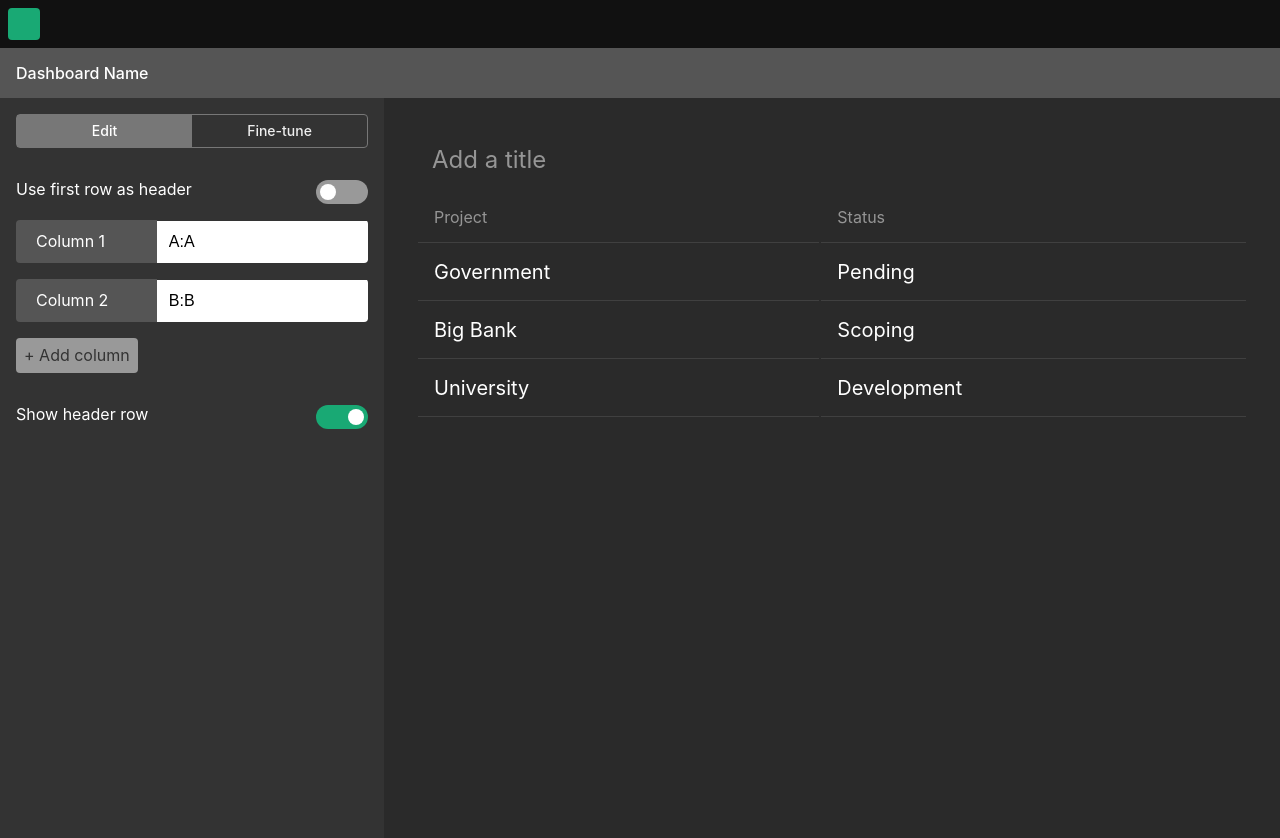
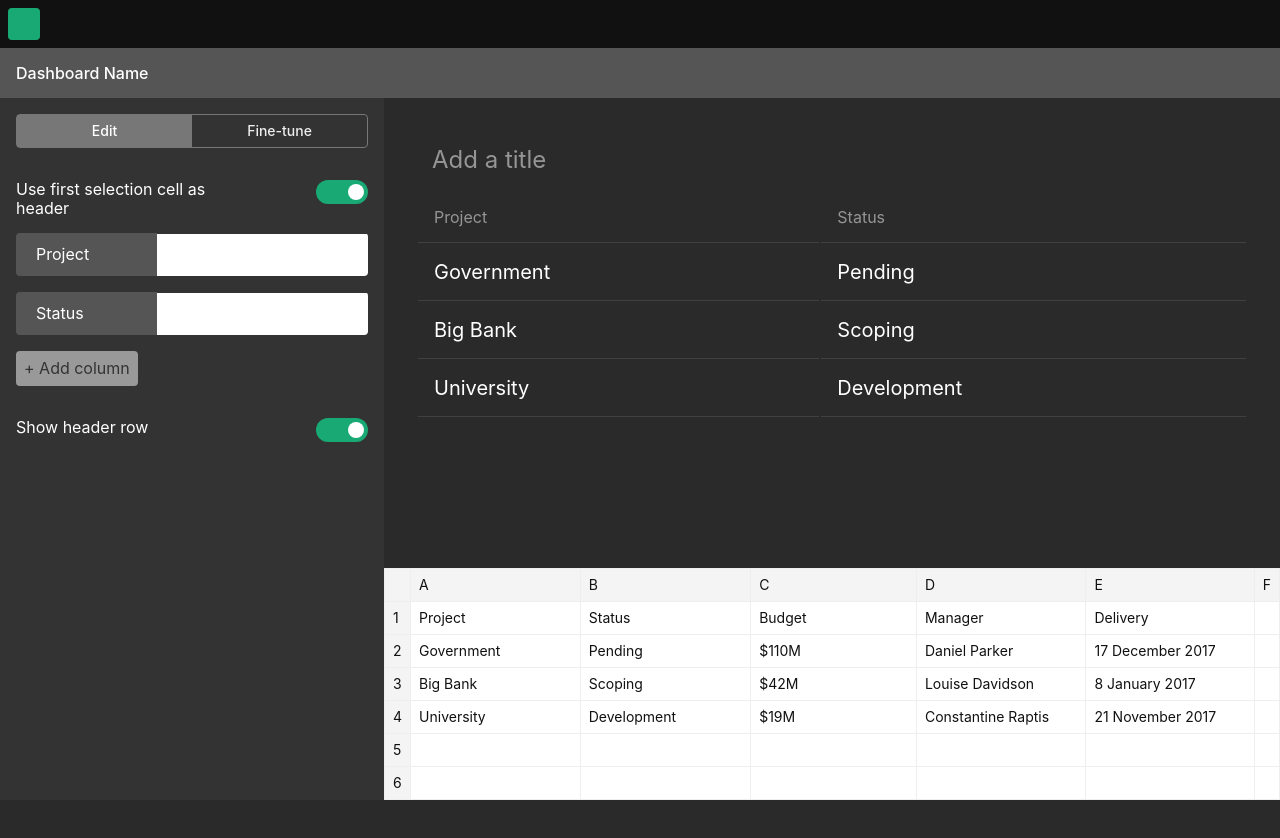
Before and after one commit to jackgeckoboard/table-widget-config, a React (Create React App) app: page / in a window 1280 px wide. Shown: the top 838 px of the page. After the commit the page ends 800 px from the top, so only its background shows below. Built offline with nearby package versions, Linux system fonts and the light colour scheme.

Commit message:
added spreadsheet preview

```diff
--- a/package.json
+++ b/package.json
@@ -3,14 +3,18 @@
   "version": "0.1.0",
   "private": true,
   "dependencies": {
+    "gh-pages": "^1.0.0",
     "react": "^15.6.1",
     "react-dom": "^15.6.1",
     "react-scripts": "1.0.13"
   },
   "scripts": {
+    "predeploy": "npm run build",
+    "deploy": "gh-pages -d build",
     "start": "react-scripts start",
     "build": "react-scripts build",
     "test": "react-scripts test --env=jsdom",
     "eject": "react-scripts eject"
-  }
+  },
+  "homepage": "https://jackgeckoboard.github.io/table-widget-config"
 }
--- a/src/App.js
+++ b/src/App.js
@@ -1,48 +1,43 @@
 import React, { Component } from "react";
+import ColumnConfig from "./components/ColumnConfig";
 import Visualization from "./components/Visualization";
+import SpreadsheetPreview from "./components/SpreadsheetPreview";
 
 class App extends Component {
   constructor(props) {
     super(props);
     this.state = {
-      columns: [
-        {
-          key: 0,
-          label: "Column 1",
-          value: "A:A"
-        },
-        {
-          key: 1,
-          label: "Column 2",
-          value: "B:B"
-        }
-      ],
-      firstRowAsHeader: false,
+      firstRowAsHeader: true,
       menuOpen: false,
       menuPositionTop: 0,
       menuPositionLeft: 0,
-      showHeaderRow: true
+      showHeaderRow: true,
+      numberOfColumns: 2,
+      headings: ["Project", "Status", "Budget", "Manager", "Delivery"],
+      rows: [
+        ["Government", "Pending", "$110M", "Daniel Parker", "17 December 2017"],
+        ["Big Bank", "Scoping", "$42M", "Louise Davidson", "8 January 2018"],
+        [
+          "University",
+          "Development",
+          "$19M",
+          "Constantine Raptis",
+          "21 November 2017"
+        ]
+      ]
     };
   }
 
   handleAddColumn() {
-    const newColumn = {
-      key: this.state.columns.length + 1,
-      label: "Column " + (this.state.columns.length + 1),
-      value: " "
-    };
-
     this.setState({
-      columns: [...this.state.columns, newColumn]
+      numberOfColumns: this.state.numberOfColumns + 1
     });
   }
 
   handleDeleteColumn() {
-    if (this.state.columns.length > 2) {
-      var newColumns = this.state.columns;
-      newColumns.pop();
+    if (this.state.numberOfColumns > 2) {
       this.setState({
-        columns: newColumns
+        numberOfColumns: this.state.numberOfColumns - 1
       });
     }
     this.setState({
@@ -91,9 +86,7 @@ class App extends Component {
   }
 
   render() {
-    const multiColumn = this.state.columns.length > 2;
-
-    const disabled = this.state.columns.length > 4;
+    const disabled = this.state.numberOfColumns > 4;
 
     const firstRowAsHeader = this.state.firstRowAsHeader;
 
@@ -115,7 +108,10 @@ class App extends Component {
           <span className="pa3 dib fw5">Dashboard Name</span>
         </div>
         <div className="w-100 cf">
-          <div className="vh-100 bg-dark-gray w-30 pa3 fl">
+          <div
+            className="bg-dark-gray w-30 pa3 fl"
+            style={{ height: "calc(100vh - 98px)" }}
+          >
             <div className="w-100 br2 ba b--gray mb4">
               <div className="bg-gray pa2 tc fw5 f6 w-50 dib">Edit</div>
               <div className="pa2 tc fw5 f6 w-50 dib light-gray">Fine-tune</div>
@@ -125,7 +121,7 @@ class App extends Component {
               className="mb3 cf"
               onClick={this.switchFirstRowAsHeader.bind(this)}
             >
-              <div className="fl w-70">Use first row as header</div>
+              <div className="fl w-70">Use first selection cell as header</div>
               {firstRowAsHeader ? (
                 <div className="fr bg-green br4">
                   <div className="h1 w1 br4 mv1 mr1 ml4 bg-white" />
@@ -136,37 +132,13 @@ class App extends Component {
                 </div>
               )}
             </div>
-
-            {this.state.columns.map(function(column) {
-              return (
-                <div className="w-100 br2 overflow-hidden mb3">
-                  <div className="bg-mid-gray hover-bg-gray pv2 pl3 pr2 w-40 dib">
-                    <div className="pa1">
-                      {column.label}
-                      {multiColumn && (
-                        <span
-                          className="fr pointer pl2"
-                          onClick={this.openColumnMenu.bind(this)}
-                          ref={column.key}
-                        >
-                          <i className="fa fa-ellipsis-v" />
-                        </span>
-                      )}
-                    </div>
-                  </div>
-                  <div
-                    className="pa1 w-60 dib bg-white near-black"
-                    style={{ height: 42 }}
-                  >
-                    <input
-                      type="text"
-                      className="pa2 bn"
-                      value={column.value}
-                    />
-                  </div>
-                </div>
-              );
-            }, this)}
+            <ColumnConfig
+              columns={this.state.headings}
+              numberOfColumns={this.state.numberOfColumns}
+              firstRowAsHeader={this.state.firstRowAsHeader}
+              multiColumn={this.state.numberOfColumns > 2}
+              openColumnMenu={this.openColumnMenu.bind(this)}
+            />
             {menuOpen && (
               <div
                 className="pa2 bg-light-gray br1 absolute ba b--moon-gray dark-gray f6"
@@ -204,11 +176,19 @@ class App extends Component {
               )}
             </div>
           </div>
-          <div className="w-70 fl pa4">
+          <div
+            className="w-70 fl pa4 relative"
+            style={{ height: "calc(100vh - 98px)" }}
+          >
             <Visualization
               showHeaderRow={this.state.showHeaderRow}
-              columns={this.state.columns.length}
+              numberOfColumns={this.state.numberOfColumns}
+              headings={this.state.headings}
+              rows={this.state.rows}
             />
+            <div className="absolute bottom-0 left-0 right-0">
+              <SpreadsheetPreview />
+            </div>
           </div>
         </div>
       </div>
--- /dev/null
+++ b/src/components/ColumnConfig.js
@@ -0,0 +1,48 @@
+import React, { Component } from "react";
+
+class ColumnConfig extends Component {
+  openColumnMenu(event) {
+    this.props.openColumnMenu(event);
+  }
+  render() {
+    return (
+      <div>
+        {this.props.columns.map(function(column, index) {
+          if (index < this.props.numberOfColumns) {
+            return (
+              <div className="w-100 br2 overflow-hidden mb3">
+                <div className="bg-mid-gray hover-bg-gray pv2 pl3 pr2 w-40 dib">
+                  <div className="pa1">
+                    {this.props.firstRowAsHeader ? (
+                      column
+                    ) : (
+                      "Column " + (index + 1)
+                    )}
+
+                    {this.props.multiColumn && (
+                      <span
+                        className="fr pointer pl2"
+                        onClick={this.openColumnMenu.bind(this)}
+                        ref={column.key}
+                      >
+                        <i className="fa fa-ellipsis-v" />
+                      </span>
+                    )}
+                  </div>
+                </div>
+                <div
+                  className="pa1 w-60 dib bg-white near-black"
+                  style={{ height: 42 }}
+                >
+                  <input type="text" className="pa2 bn" value={column.value} />
+                </div>
+              </div>
+            );
+          }
+        }, this)}
+      </div>
+    );
+  }
+}
+
+export default ColumnConfig;
--- /dev/null
+++ b/src/components/SpreadsheetPreview.js
@@ -0,0 +1,79 @@
+import React, { Component } from "react";
+
+class SpreadsheetPreview extends Component {
+  render() {
+    return (
+      <div className="bg-white near-black sans-serif w-100">
+        <table className="w-100 f6 collapse">
+          <tr className=" bg-near-white">
+            <th className=" pa2 ba b--light-gray fw4 tl" />
+            <th className="w-20 pa2 ba b--light-gray fw4 tl">A</th>
+            <th className="w-20 pa2 ba b--light-gray fw4 tl">B</th>
+            <th className="w-20 pa2 ba b--light-gray fw4 tl">C</th>
+            <th className="w-20 pa2 ba b--light-gray fw4 tl">D</th>
+            <th className="w-20 pa2 ba b--light-gray fw4 tl">E</th>
+            <th className="w-20 pa2 ba b--light-gray fw4 tl">F</th>
+          </tr>
+          <tr className="">
+            <td className="pa2 ba b--light-gray bg-near-white fw4">1</td>
+            <td className="w-20 pa2 ba b--light-gray fw4">Project</td>
+            <td className="w-20 pa2 ba b--light-gray fw4">Status</td>
+            <td className="w-20 pa2 ba b--light-gray fw4">Budget</td>
+            <td className="w-20 pa2 ba b--light-gray fw4">Manager</td>
+            <td className="w-20 pa2 ba b--light-gray fw4">Delivery</td>
+            <td className="w-20 pa2 ba b--light-gray fw4" />
+          </tr>
+          <tr className="">
+            <td className="pa2 ba b--light-gray bg-near-white fw4">2</td>
+            <td className="w-20 pa2 ba b--light-gray fw4">Government</td>
+            <td className="w-20 pa2 ba b--light-gray fw4">Pending</td>
+            <td className="w-20 pa2 ba b--light-gray fw4">$110M</td>
+            <td className="w-20 pa2 ba b--light-gray fw4">Daniel Parker</td>
+            <td className="w-20 pa2 ba b--light-gray fw4">17 December 2017</td>
+            <td className="w-20 pa2 ba b--light-gray fw4" />
+          </tr>
+          <tr className="">
+            <td className="pa2 ba b--light-gray bg-near-white fw4">3</td>
+            <td className="w-20 pa2 ba b--light-gray fw4">Big Bank</td>
+            <td className="w-20 pa2 ba b--light-gray fw4">Scoping</td>
+            <td className="w-20 pa2 ba b--light-gray fw4">$42M</td>
+            <td className="w-20 pa2 ba b--light-gray fw4">Louise Davidson</td>
+            <td className="w-20 pa2 ba b--light-gray fw4">8 January 2017</td>
+            <td className="w-20 pa2 ba b--light-gray fw4" />
+          </tr>
+          <tr className="">
+            <td className="pa2 ba b--light-gray bg-near-white fw4">4</td>
+            <td className="w-20 pa2 ba b--light-gray fw4">University</td>
+            <td className="w-20 pa2 ba b--light-gray fw4">Development</td>
+            <td className="w-20 pa2 ba b--light-gray fw4">$19M</td>
+            <td className="w-20 pa2 ba b--light-gray fw4">
+              Constantine Raptis
+            </td>
+            <td className="w-20 pa2 ba b--light-gray fw4">21 November 2017</td>
+            <td className="w-20 pa2 ba b--light-gray fw4" />
+          </tr>
+          <tr className="">
+            <td className="pa2 ba b--light-gray bg-near-white fw4">5</td>
+            <td className="w-20 pa2 ba b--light-gray fw4" />
+            <td className="w-20 pa2 ba b--light-gray fw4" />
+            <td className="w-20 pa2 ba b--light-gray fw4" />
+            <td className="w-20 pa2 ba b--light-gray fw4" />
+            <td className="w-20 pa2 ba b--light-gray fw4" />
+            <td className="w-20 pa2 ba b--light-gray fw4" />
+          </tr>
+          <tr className="">
+            <td className="pa2 ba b--light-gray bg-near-white fw4">6</td>
+            <td className="w-20 pa2 ba b--light-gray fw4" />
+            <td className="w-20 pa2 ba b--light-gray fw4" />
+            <td className="w-20 pa2 ba b--light-gray fw4" />
+            <td className="w-20 pa2 ba b--light-gray fw4" />
+            <td className="w-20 pa2 ba b--light-gray fw4" />
+            <td className="w-20 pa2 ba b--light-gray fw4" />
+          </tr>
+        </table>
+      </div>
+    );
+  }
+}
+
+export default SpreadsheetPreview;
--- a/src/components/Visualization.js
+++ b/src/components/Visualization.js
@@ -2,55 +2,40 @@ import React, { Component } from "react";
 
 class Visualization extends Component {
   render() {
-    let headings = ["Project", "Status", "Budget", "Manager", "Delivery"];
-    headings.length = this.props.columns;
-
-    let rows = [
-      ["Government", "Pending", "$110M", "Daniel Parker", "17 December 2017"],
-      ["Big Bank", "Scoping", "$42M", "Louise Davidson", "8 January 2018"],
-      [
-        "University",
-        "Development",
-        "$19M",
-        "Constantine Raptis",
-        "21 November 2017"
-      ]
-    ];
-
-    for (let i = 0; i < rows.length; i++) {
-      rows[i].length = this.props.columns;
-    }
-
     return (
-      <div className="white sans-serif w-100 h4">
+      <div className="white sans-serif w-100">
         <div className="f3 o-50 pa3">Add a title</div>
         <div className="w-100">
           <table className="w-100">
             {this.props.showHeaderRow && (
               <tr className="f5 white-50 fw4">
-                {headings.map(function(heading) {
+                {this.props.headings.map(function(heading, index) {
+                  if (index < this.props.numberOfColumns) {
                     return (
                       <th className="collapse tl bb b--white-10 pa3 fw4">
                         {heading}
                       </th>
                     );
-                })}
+                  }
+                }, this)}
               </tr>
             )}
 
-            {rows.map(function(row) {
+            {this.props.rows.map(function(row) {
               return (
                 <tr className="f4">
-                  {row.map(function(cell) {
+                  {row.map(function(cell, index) {
+                    if (index < this.props.numberOfColumns) {
                       return (
                         <td className="collapse tl bb b--white-10 pa3 fw4">
                           {cell}
                         </td>
                       );
-                  })}
+                    }
+                  }, this)}
                 </tr>
               );
-            })}
+            }, this)}
           </table>
         </div>
       </div>
```
Lines whose indentation alone changed are shown as unchanged.
